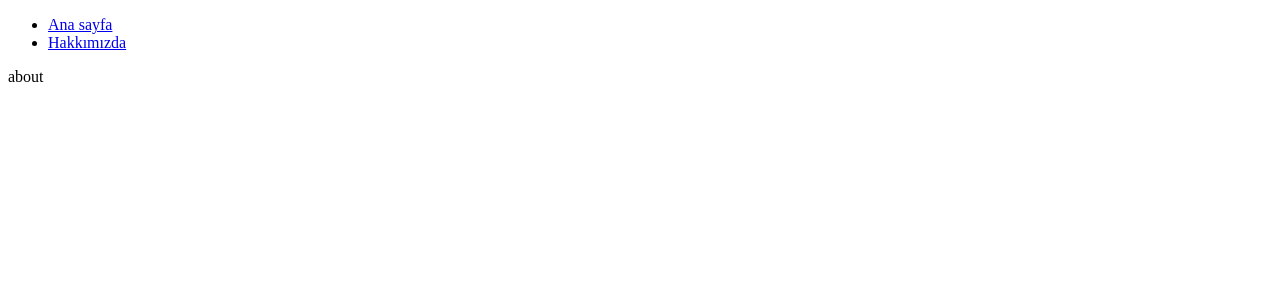
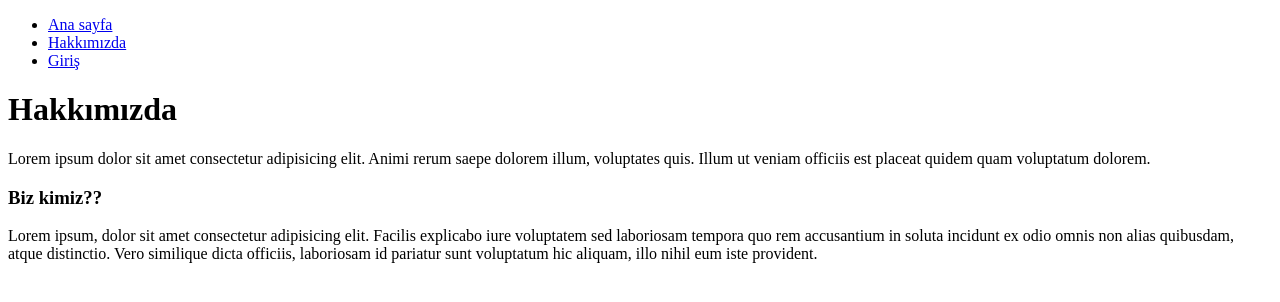
Before and after one commit to seferogluemre/express-jwt-auth-frntnd, a React (Vite) app: page /about in a window 1280 px wide. Shown: the top 302 px of the page. Built offline with nearby package versions, Linux system fonts and the light colour scheme.

Commit message:
login eklenmesi

```diff
--- a/src/components/layout/Navbar.tsx
+++ b/src/components/layout/Navbar.tsx
@@ -8,6 +8,7 @@ function NavbarComp() {
             <ul>
                 <li><NavLink to={"/"}>Ana sayfa</NavLink></li>
                 <li><NavLink to={"/about"}>Hakkımızda</NavLink></li>
+                <li><NavLink to={"/login"}>Giriş</NavLink></li>
             </ul>
         </nav>
     </>
--- a/src/main.tsx
+++ b/src/main.tsx
@@ -1,6 +1,6 @@
 import { createRoot } from 'react-dom/client'
 import { createBrowserRouter, RouterProvider } from 'react-router-dom';
-import { HomePage, RootLayout, AboutPage } from './routes/index'
+import { HomePage, RootLayout, AboutPage, LoginPage } from './routes/index'
 
 const routes = createBrowserRouter([
   {
@@ -15,6 +15,10 @@ const routes = createBrowserRouter([
         path: "/about",
         element: <AboutPage />
       },
+      {
+        path: "/login",
+        element: <LoginPage />
+      },
     ]
   },
 ]);
--- a/src/routes/about/page.tsx
+++ b/src/routes/about/page.tsx
@@ -1,7 +1,10 @@
 function AboutPage() {
     return (
         <div>
-            about
+            <h1>Hakkımızda</h1>
+            <p>Lorem ipsum dolor sit amet consectetur adipisicing elit. Animi rerum saepe dolorem illum, voluptates quis. Illum ut veniam officiis est placeat quidem quam voluptatum dolorem.</p>
+            <h3>Biz kimiz??</h3>
+            <p>Lorem ipsum, dolor sit amet consectetur adipisicing elit. Facilis explicabo iure voluptatem sed laboriosam tempora quo rem accusantium in soluta incidunt ex odio omnis non alias quibusdam, atque distinctio. Vero similique dicta officiis, laboriosam id pariatur sunt voluptatum hic aliquam, illo nihil eum iste provident.</p>
         </div>
     )
 }
--- a/src/routes/home/Page.tsx
+++ b/src/routes/home/Page.tsx
@@ -1,7 +1,10 @@
 function HomePage() {
 
     return (
-        <div>Home page</div>
+        <div>
+            <h1>Burası anasayfa</h1>
+        </div>
+
     )
 }
 
--- a/src/routes/index.ts
+++ b/src/routes/index.ts
@@ -1,3 +1,4 @@
 export { default as HomePage } from './home/Page'
 export { default as RootLayout } from '../components/layout/RootLayout'
 export { default as AboutPage } from './about/page'
+export { default as LoginPage } from './login/Page'
--- /dev/null
+++ b/src/routes/login/Page.tsx
@@ -0,0 +1,12 @@
+function Login() {
+
+    return <>
+        <div>
+            <h2>Login </h2>
+            <p>Aşagıdan giriş yapabilirsiniz</p>
+
+        </div>
+    </>
+}
+
+export default Login;
```
